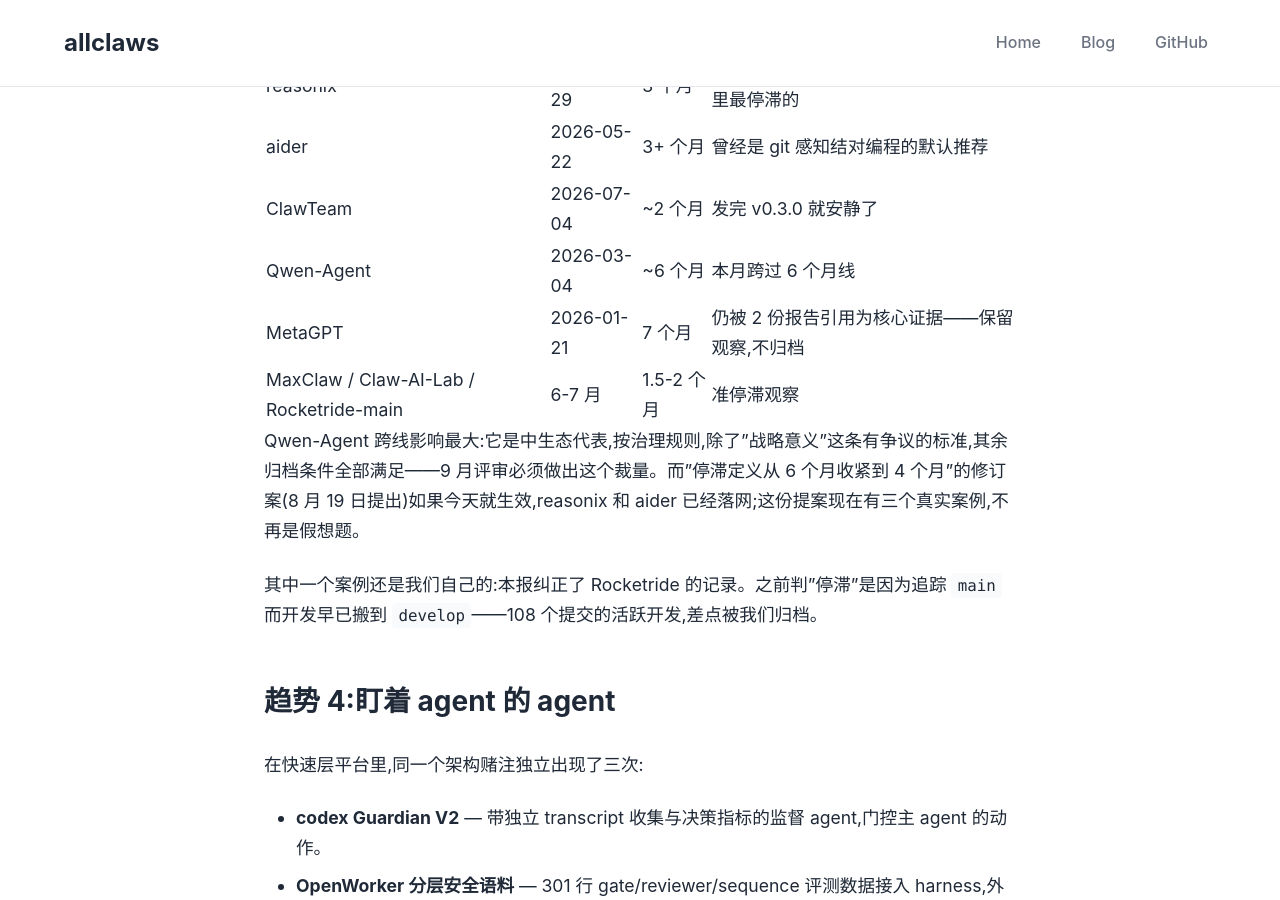
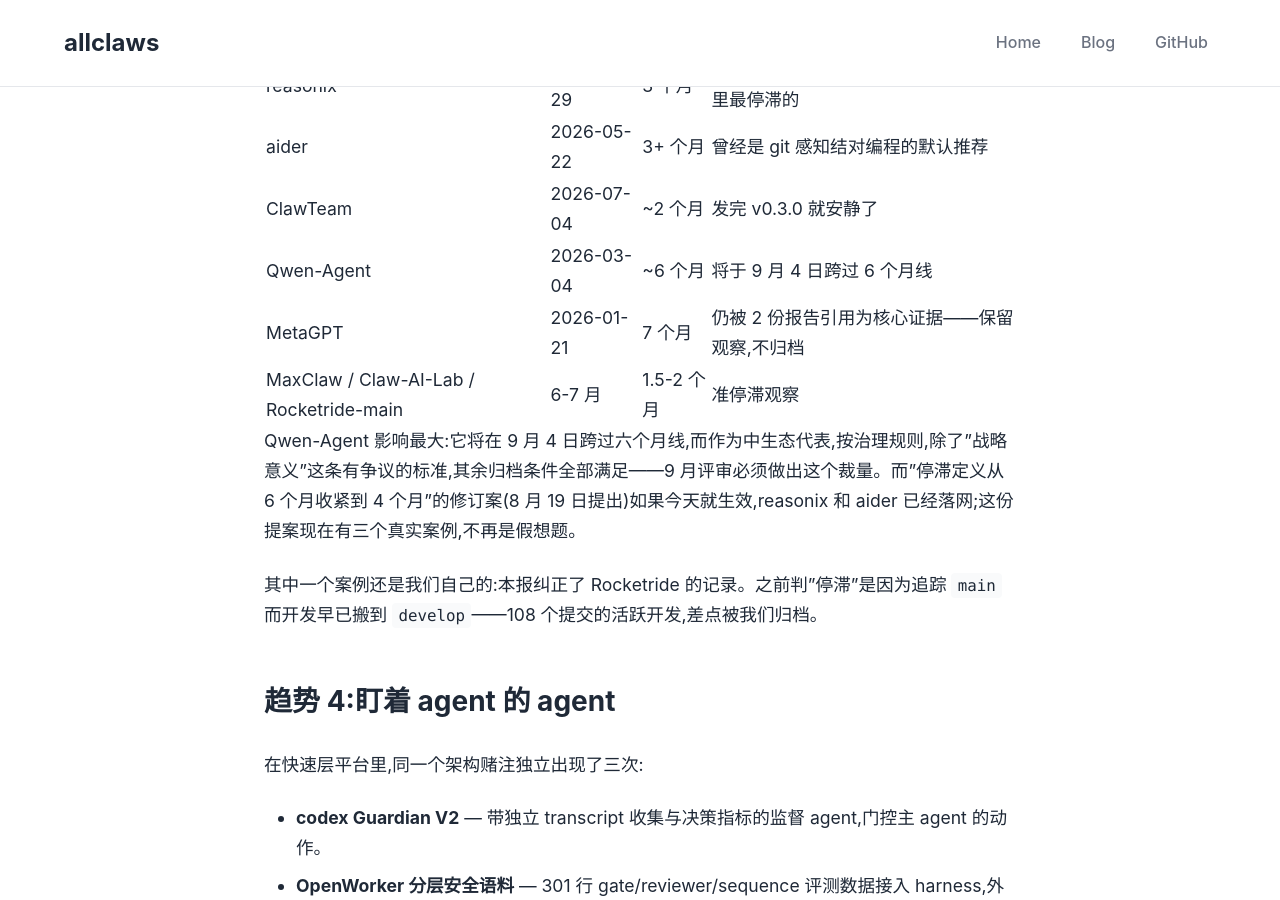
Before and after one commit to dz3ai/allclaws, a Jekyll site: the page built from _posts/2026-08-30-ai-agent-ecosystem-report-august-2026-zh.md, in a window 1280 px wide and 900 px high, scrolled down 1967 px. Built offline with Jekyll 4.4.1, drawn with Linux system fonts in a browser that asks for light colours.

Commit message:
blog: fix Qwen-Agent stale date — crosses 6mo on Sep 4, not yet

```diff
--- a/_posts/2026-08-30-ai-agent-ecosystem-report-august-2026-zh.md
+++ b/_posts/2026-08-30-ai-agent-ecosystem-report-august-2026-zh.md
@@ -41,11 +41,11 @@
 | reasonix | 2026-05-29 | 3 个月 | CLI 品类先驱;如今是被追踪 CLI agent 里最停滞的 |
 | aider | 2026-05-22 | 3+ 个月 | 曾经是 git 感知结对编程的默认推荐 |
 | ClawTeam | 2026-07-04 | ~2 个月 | 发完 v0.3.0 就安静了 |
-| Qwen-Agent | 2026-03-04 | ~6 个月 | 本月跨过 6 个月线 |
+| Qwen-Agent | 2026-03-04 | ~6 个月 | 将于 9 月 4 日跨过 6 个月线 |
 | MetaGPT | 2026-01-21 | 7 个月 | 仍被 2 份报告引用为核心证据——保留观察,不归档 |
 | MaxClaw / Claw-AI-Lab / Rocketride-main | 6-7 月 | 1.5-2 个月 | 准停滞观察 |
 
-Qwen-Agent 跨线影响最大:它是中生态代表,按治理规则,除了"战略意义"这条有争议的标准,其余归档条件全部满足——9 月评审必须做出这个裁量。而"停滞定义从 6 个月收紧到 4 个月"的修订案(8 月 19 日提出)如果今天就生效,reasonix 和 aider 已经落网;这份提案现在有三个真实案例,不再是假想题。
+Qwen-Agent 影响最大:它将在 9 月 4 日跨过六个月线,而作为中生态代表,按治理规则,除了"战略意义"这条有争议的标准,其余归档条件全部满足——9 月评审必须做出这个裁量。而"停滞定义从 6 个月收紧到 4 个月"的修订案(8 月 19 日提出)如果今天就生效,reasonix 和 aider 已经落网;这份提案现在有三个真实案例,不再是假想题。
 
 其中一个案例还是我们自己的:本报纠正了 Rocketride 的记录。之前判"停滞"是因为追踪 `main` 而开发早已搬到 `develop`——108 个提交的活跃开发,差点被我们归档。
 
```
Also changed, not shown: _posts/2026-08-30-ai-agent-ecosystem-report-august-2026.md (+2 -2 lines).
